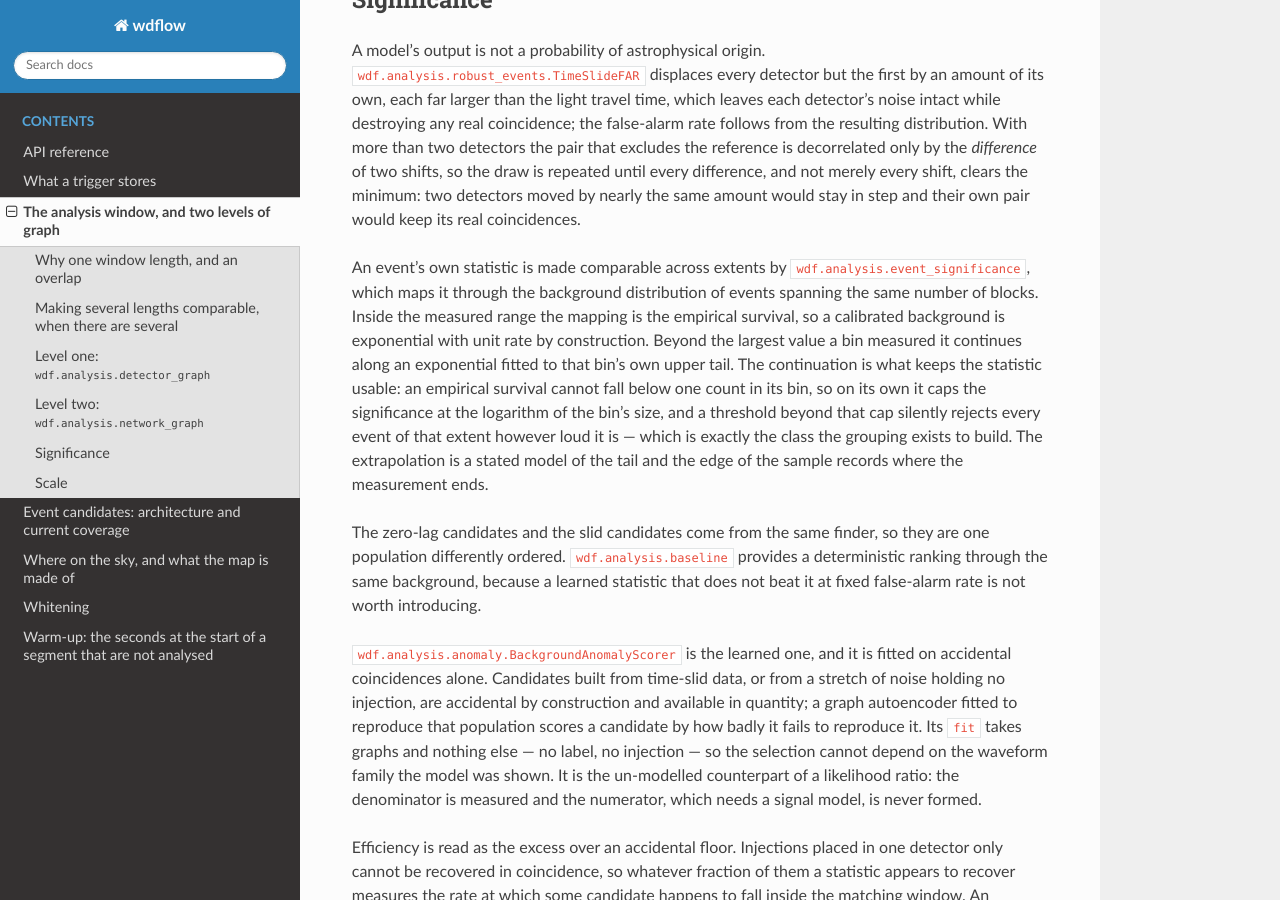
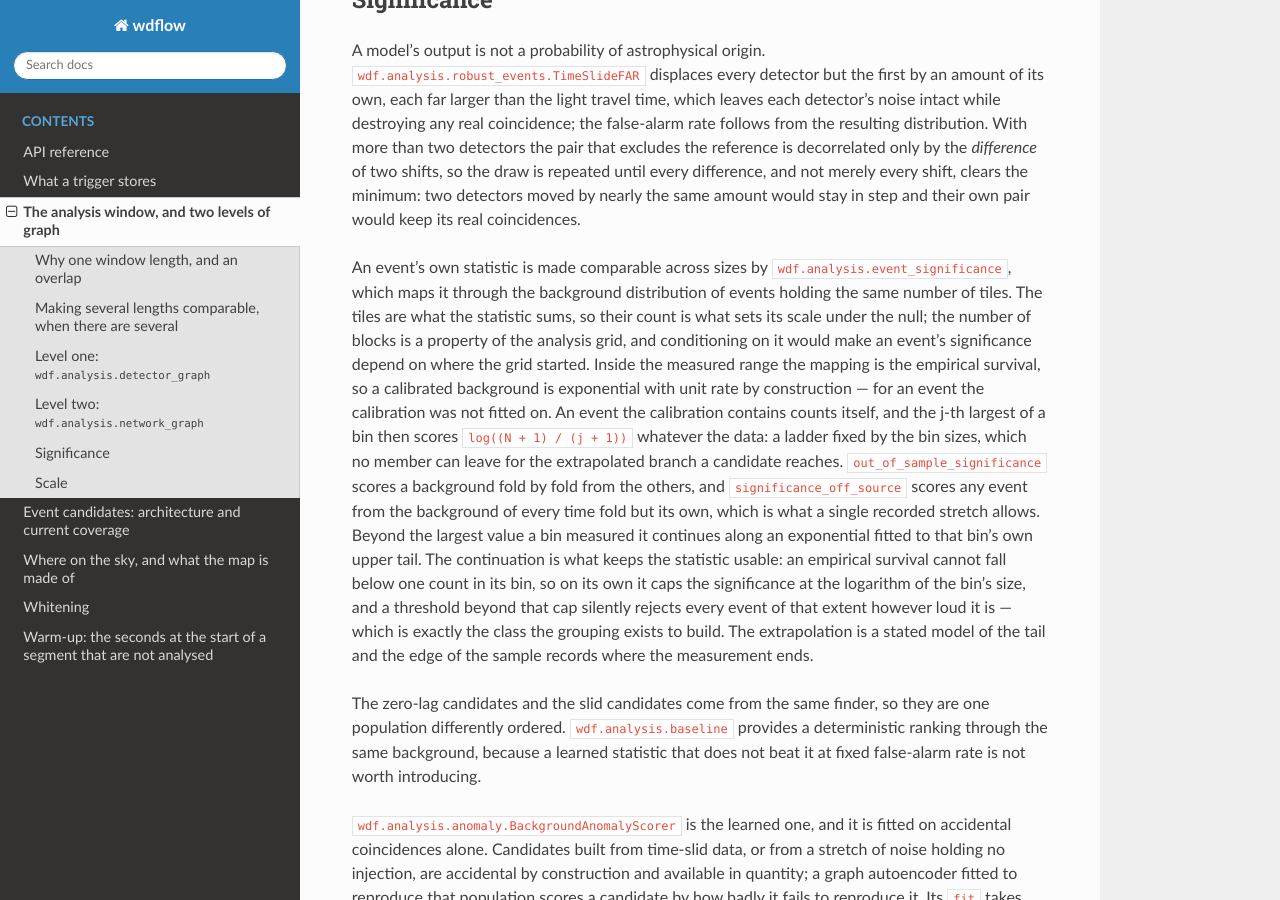
Before and after one commit to elenacuoco/wdflow, a Sphinx documentation site: the page built from docs/design/windows-and-graphs.md, in a window 1280 px wide and 900 px high, scrolled down 3078 px. Built offline with Sphinx 7.4.7 and the Read the Docs theme 3.1.0, drawn with Linux system fonts in a browser that asks for light colours; pages that are not in the unit, such as notebooks, are missing from menus.

Commit message:
The documentation states which statistic selects and which measures
The README, the design note and the published page say what the pipeline does.
An event's energy is the norm of its stitched reconstruction, which counts each
sample once and is what the event is worth; what ranks it for detection is its
loudest block, a maximum over quantities the search already computed, whose
background is a subset of the one an ungrouped search produces, so the grouping
reduces the trials factor without being able to lose a candidate.

The significance conditions on the number of tiles, which is what the statistic
sums and what sets its scale under the null, and it is read out of sample: a
background fold by fold from the others, a candidate from the background of
every time fold but its own.

The scale a block is ranked on is the median of its neighbours' scales, since a
block's own estimate is measured on the data it holds, signal included. The
thresholding stays with the block itself, as a front end that sees one block at
a time requires.

```diff
--- a/docs/design/windows-and-graphs.md
+++ b/docs/design/windows-and-graphs.md
@@ -153,11 +153,21 @@
 same amount would stay in step and their own pair would keep its real
 coincidences.
 
-An event's own statistic is made comparable across extents by
+An event's own statistic is made comparable across sizes by
 `wdf.analysis.event_significance`, which maps it through the background
-distribution of events spanning the same number of blocks. Inside the measured
+distribution of events holding the same number of tiles. The tiles are what the
+statistic sums, so their count is what sets its scale under the null; the number
+of blocks is a property of the analysis grid, and conditioning on it would make
+an event's significance depend on where the grid started. Inside the measured
 range the mapping is the empirical survival, so a calibrated background is
-exponential with unit rate by construction. Beyond the largest value a bin
+exponential with unit rate by construction --- for an event the calibration was
+not fitted on. An event the calibration contains counts itself, and the j-th
+largest of a bin then scores `log((N + 1) / (j + 1))` whatever the data: a
+ladder fixed by the bin sizes, which no member can leave for the extrapolated
+branch a candidate reaches. `out_of_sample_significance` scores a background
+fold by fold from the others, and `significance_off_source` scores any event
+from the background of every time fold but its own, which is what a single
+recorded stretch allows. Beyond the largest value a bin
 measured it continues along an exponential fitted to that bin's own upper tail.
 The continuation is what keeps the statistic usable: an empirical survival cannot
 fall below one count in its bin, so on its own it caps the significance at the
--- a/site/index.html
+++ b/site/index.html
@@ -388,7 +388,7 @@
       <p>Each window of whitened strain is transformed in every candidate basis. Coefficients below the <a href="https://doi.org/10.1093/biomet/81.3.425">Donoho–Johnstone universal threshold</a> are set to zero; the threshold depends only on the noise scale and the number of coefficients, so it encodes no assumption about the signal's shape. The surviving coefficients are scored, and the basis giving the largest score is recorded for that window.</p>
       <p>The score is the norm of the surviving coefficients on the noise scale:</p>
       <p class="eq"><b>ρ_WDF</b> = ‖c‖₂ ⁄ σ</p>
-      <p>where <i>c</i> are the surviving coefficients and σ is the noise scale estimated in that window. The candidate bases are orthonormal, so by <a href="https://en.wikipedia.org/wiki/Parseval%27s_theorem">Parseval</a> ‖<i>c</i>‖₂ = ‖<i>x̂</i>‖₂ and the score is the matched-filter signal-to-noise ratio of the reconstructed transient. The identity holds under two conditions: the noise the coefficients are measured against must be white, and the surviving coefficients must retain their amplitude — which is why the conditioning stage and the choice of hard thresholding both matter to the calibration.</p>
+      <p>where <i>c</i> are the surviving coefficients and σ is the noise scale estimated in that window. For ranking, that scale is read on the blocks around the window rather than on the window itself: a block's own estimate is a median absolute deviation over the data it holds, signal included, so a transient loud enough to be a candidate would otherwise be divided by a scale it inflated itself. The thresholding is untouched &mdash; which coefficients survive is decided by the block on its own, as a front end that sees one block at a time requires. The candidate bases are orthonormal, so by <a href="https://en.wikipedia.org/wiki/Parseval%27s_theorem">Parseval</a> ‖<i>c</i>‖₂ = ‖<i>x̂</i>‖₂ and the score is the matched-filter signal-to-noise ratio of the reconstructed transient. The identity holds under two conditions: the noise the coefficients are measured against must be white, and the surviving coefficients must retain their amplitude — which is why the conditioning stage and the choice of hard thresholding both matter to the calibration.</p>
     </div>
   </section>
 
@@ -474,7 +474,7 @@
         <p>Searching at several lengths therefore repeats one tiling on shifted grids of blocks rather than adding resolution, and pays a trials factor for the repetition. The cost is certain and the gain is not, which is why one length is the default rather than a ladder.</p>
       </div>
       <div class="prose">
-        <p>The transient longer than the block is the grouping's problem, not the window's. The block is a unit of computation; the event is the physical object, assembled afterwards from the coefficients of every block it touched, and its statistic is measured on the reconstruction stitched across them.</p>
+        <p>The transient longer than the block is the grouping's problem, not the window's. The block is a unit of computation; the event is the physical object, assembled afterwards from the coefficients of every block it touched, and its energy is measured on the reconstruction stitched across them. What ranks it for detection is a different quantity: the loudest of those blocks. A hard threshold admits every tile at a floor of 2&nbsp;ln&nbsp;<i>N</i> in normalised energy, so a sum over tiles accumulates that floor in the noise as well as in the signal, while a maximum over blocks the search has already scored has a background that is a subset of the ungrouped one &mdash; the grouping then reduces the trials factor without being able to lose a candidate.</p>
         <p>The length stays a parameter, and the machinery that makes several of them comparable stays with it: each is mapped through its own measured background onto a significance that means the same thing everywhere, so that taking the best of several is a look-elsewhere effect whose price is measured rather than assumed.</p>
       </div>
     </div>
```
Also changed, not shown: README.md (+9 -6 lines).
